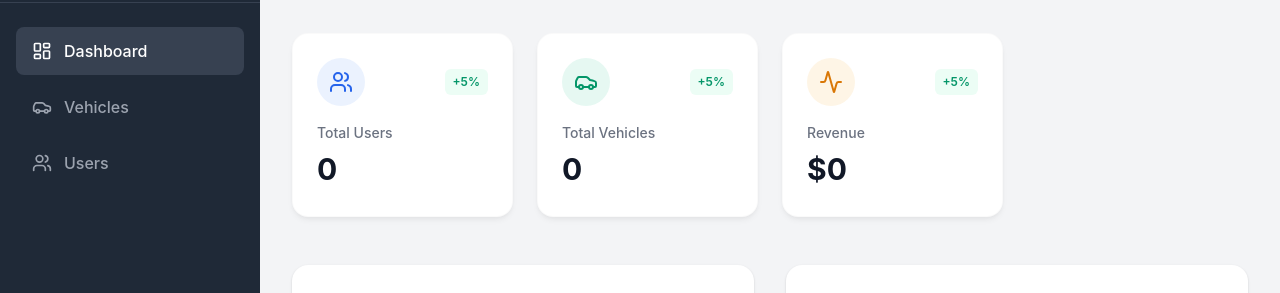
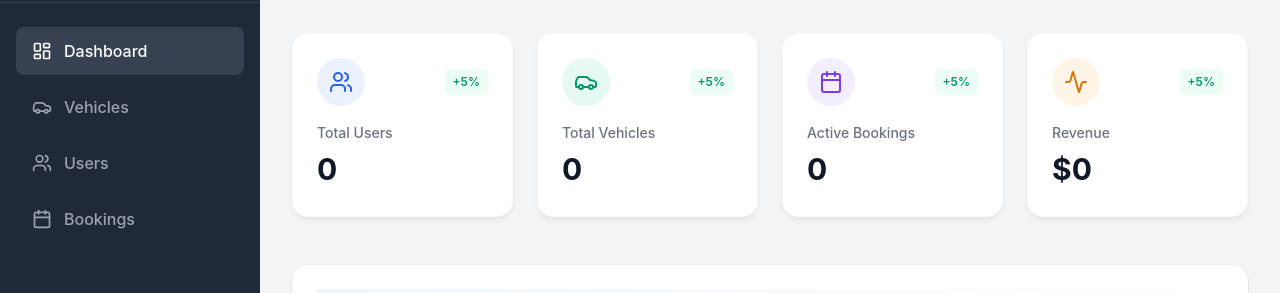
Before and after one commit to unnikrishnan-sics/Intelligent-Vehicle-Rental-Platform, a React (Vite) app in the folder client/: page /admin in a window 1280 px wide. Shown: the part 140-433 px from the top of the page. Built offline with nearby package versions, Linux system fonts and the light colour scheme; no server answers.

Commit message:
feat: implement admin dashboard with sidebar and live tracking, and a vehicle listing page with booking functionality.

```diff
--- a/client/src/components/AdminSidebar.jsx
+++ b/client/src/components/AdminSidebar.jsx
@@ -49,13 +49,13 @@ const AdminSidebar = () => {
                     Users
                 </Link>
 
-                {/* <Link
+                <Link
                     to="/admin/bookings"
                     className={`sidebar-link ${isActive('/admin/bookings') ? 'active' : ''}`}
                 >
                     <Calendar size={20} />
                     Bookings
-                </Link> */}
+                </Link>
             </nav>
 
             <div className="sidebar-footer">
--- a/client/src/pages/VehicleList.jsx
+++ b/client/src/pages/VehicleList.jsx
@@ -69,12 +69,12 @@ const VehicleList = () => {
                                             Currently Rented. Available from: {new Date(vehicle.nextAvailableDate).toLocaleDateString()}
                                         </p>
                                     )}
-                                    {/* <button
+                                    <button
                                         className="btn btn-primary w-full"
                                         onClick={() => setSelectedVehicle(vehicle)}
                                     >
                                         {vehicle.isAvailable === false ? 'Pre-Book for Later' : 'Book Now'}
-                                    </button> */}
+                                    </button>
                                 </div>
                             </div>
                         ))}
--- a/client/src/pages/admin/AdminDashboard.jsx
+++ b/client/src/pages/admin/AdminDashboard.jsx
@@ -50,7 +50,7 @@ const AdminDashboard = () => {
     const stats = [
         { title: 'Total Users', value: dashboardStats.users.toString(), icon: <Users size={24} />, color: 'blue', link: '/admin/users' },
         { title: 'Total Vehicles', value: dashboardStats.vehicles.toString(), icon: <Car size={24} />, color: 'green', link: '/admin/vehicles' },
-        // { title: 'Active Bookings', value: dashboardStats.activeBookings.toString(), icon: <Calendar size={24} />, color: 'purple', link: '/admin/bookings' },
+        { title: 'Active Bookings', value: dashboardStats.activeBookings.toString(), icon: <Calendar size={24} />, color: 'purple', link: '/admin/bookings' },
         { title: 'Revenue', value: formatCurrency(dashboardStats.revenue), icon: <Activity size={24} />, color: 'yellow', link: '#' },
     ];
 
@@ -76,8 +76,8 @@ const AdminDashboard = () => {
             </div>
 
             <div className="dashboard-content-grid">
-                {/* Live Map Section - Commented out as requested */}
-                {/* <div className="dashboard-card col-span-2">
+                {/* Live Map Section */}
+                <div className="dashboard-card col-span-2">
                     <div className="card-header flex justify-between items-center mb-4">
                         <h2 className="card-title flex items-center gap-2">
                             <Map size={20} className="text-blue-500" /> Live Fleet Tracking
@@ -88,7 +88,7 @@ const AdminDashboard = () => {
                         </span>
                     </div>
                     <LiveMap vehicles={vehicles} />
-                </div> */}
+                </div>
 
                 <div className="dashboard-card">
                     <h2 className="card-title">Recent Activity</h2>
```
